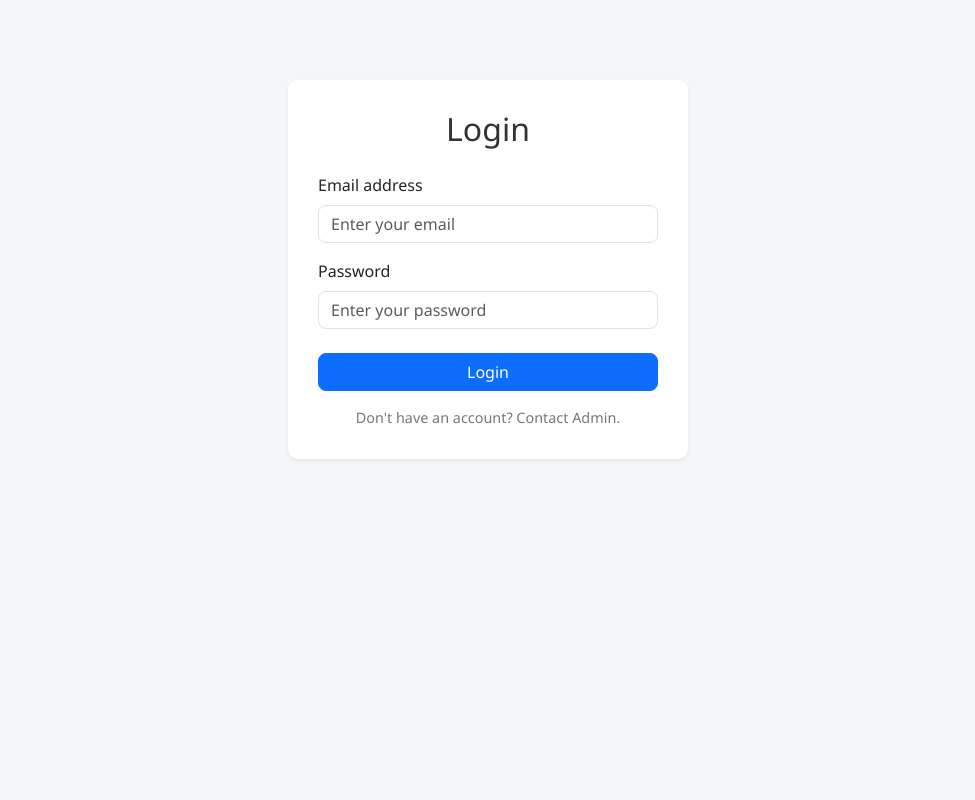
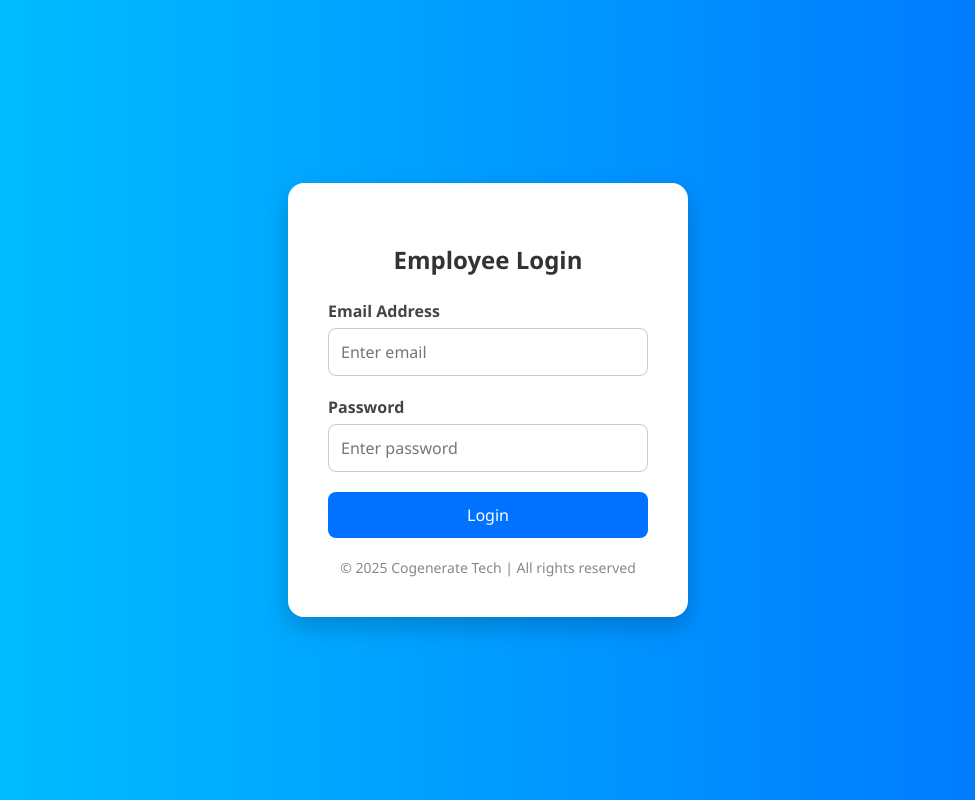
Before and after one commit to Tanmoy91/kubernetes, a PHP site: page /login.php in a window 1280 px wide. Shown: the whole page, without its empty margins (152-1127 px from the left). Run offline with PHP 8.4, Linux system fonts and the light colour scheme.

Commit message:
Update login.php

```diff
--- a/login.php
+++ b/login.php
@@ -1,76 +1,116 @@
 <?php
-session_start();
-if (isset($_SESSION['user_id'])) {
-    header("Location: dashboard.php"); // redirect if already logged in
-    exit();
-}
+$error = $_GET['error'] ?? '';
 ?>
-
 <!DOCTYPE html>
 <html lang="en">
 <head>
     <meta charset="UTF-8">
-    <title>Login - Attendance System</title>
-    <meta name="viewport" content="width=device-width, initial-scale=1">
-
-    <!-- Bootstrap 5 CDN -->
-    <link href="https://cdn.jsdelivr.net/npm/bootstrap@5.3.0/dist/css/bootstrap.min.css" rel="stylesheet">
-
+    <title>Login | Attendance System</title>
     <style>
-        body {
-            background: #f4f6f9;
+        * {
+            box-sizing: border-box;
             font-family: 'Segoe UI', Tahoma, Geneva, Verdana, sans-serif;
         }
-        .login-container {
+
+        body {
+            background: linear-gradient(to right, #00c6ff, #0072ff);
+            display: flex;
+            justify-content: center;
+            align-items: center;
+            height: 100vh;
+            margin: 0;
+        }
+
+        .login-box {
+            background: white;
+            padding: 40px;
+            border-radius: 16px;
+            box-shadow: 0 10px 25px rgba(0, 0, 0, 0.2);
+            width: 100%;
             max-width: 400px;
-            margin: 80px auto;
-            background: #fff;
-            padding: 30px;
-            border-radius: 10px;
-            box-shadow: 0px 0px 10px rgba(0,0,0,0.08);
         }
-        .login-container h2 {
-            margin-bottom: 25px;
+
+        .login-box h2 {
+            text-align: center;
+            margin-bottom: 24px;
             color: #333;
         }
-        .form-control {
+
+        .input-group {
+            margin-bottom: 20px;
+        }
+
+        .input-group label {
+            display: block;
+            margin-bottom: 6px;
+            font-weight: 600;
+            color: #444;
+        }
+
+        .input-group input {
+            width: 100%;
+            padding: 12px;
+            border: 1px solid #ccc;
             border-radius: 8px;
+            font-size: 16px;
         }
-        .btn-primary {
+
+        .login-box button {
+            width: 100%;
+            padding: 12px;
+            background-color: #0072ff;
+            color: white;
+            border: none;
             border-radius: 8px;
+            font-size: 16px;
+            cursor: pointer;
+            transition: background-color 0.3s ease;
         }
-        .footer-note {
+
+        .login-box button:hover {
+            background-color: #005bd8;
+        }
+
+        .error-message {
+            color: red;
+            margin-bottom: 20px;
+            text-align: center;
+        }
+
+        .footer {
             margin-top: 20px;
-            font-size: 0.9rem;
-            color: #777;
+            text-align: center;
+            font-size: 14px;
+            color: #888;
         }
+
     </style>
 </head>
 <body>
 
-    <div class="login-container shadow-sm">
-        <h2 class="text-center">Login</h2>
+<div class="login-box">
+    <h2>Employee Login</h2>
 
-        <?php if (isset($_GET['error'])): ?>
-            <div class="alert alert-danger"><?php echo htmlspecialchars($_GET['error']); ?></div>
-        <?php endif; ?>
+    <?php if ($error): ?>
+        <div class="error-message"><?= htmlspecialchars($error) ?></div>
+    <?php endif; ?>
 
-        <form method="POST" action="authenticate.php">
-            <div class="mb-3">
-                <label for="email" class="form-label">Email address</label>
-                <input type="email" class="form-control" id="email" name="email" placeholder="Enter your email" required>
-            </div>
-            <div class="mb-4">
-                <label for="password" class="form-label">Password</label>
-                <input type="password" class="form-control" id="password" name="password" placeholder="Enter your password" required>
-            </div>
-            <button type="submit" class="btn btn-primary w-100">Login</button>
-        </form>
+    <form method="POST" action="authenticate.php">
+        <div class="input-group">
+            <label for="email">Email Address</label>
+            <input type="email" name="email" id="email" placeholder="Enter email" required>
+        </div>
 
-        <div class="footer-note text-center mt-3">
-            Don't have an account? Contact Admin.
+        <div class="input-group">
+            <label for="password">Password</label>
+            <input type="password" name="password" id="password" placeholder="Enter password" required>
         </div>
-    </div>
+
+        <button type="submit">Login</button>
+    </form>
+
+    <div class="footer">© <?= date("Y") ?> Cogenerate Tech | All rights reserved</div>
+</div>
 
 </body>
 </html>
```
